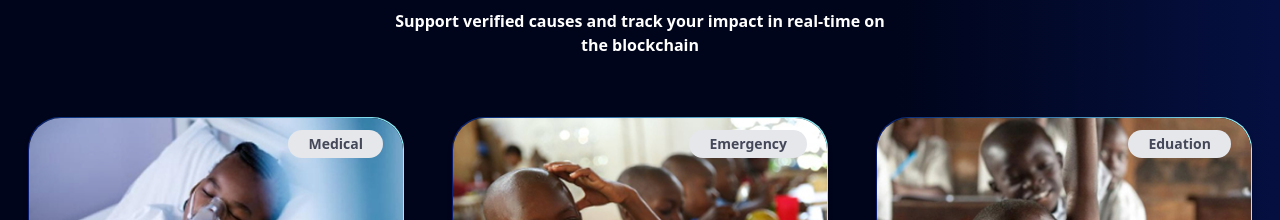
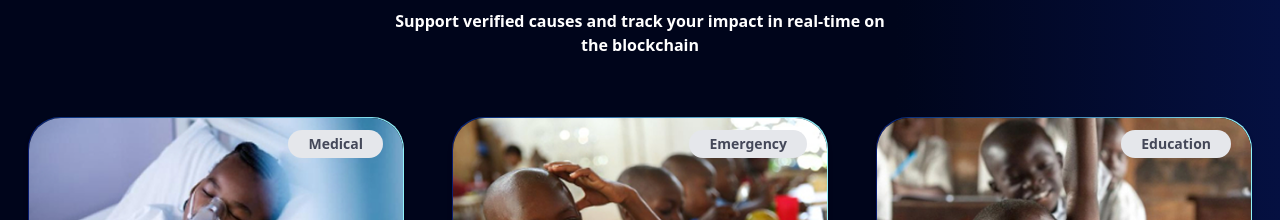
Before and after one commit to ZyraOrg/Zyra, a React (Vite) app in the folder frontend/: page / in a window 1280 px wide. Shown: the part 2220-2440 px from the top of the page. Built offline with nearby package versions, Linux system fonts and the light colour scheme.

Commit message:
fix typo in constants

```diff
--- a/frontend/src/components/ExploreSection/constants.jsx
+++ b/frontend/src/components/ExploreSection/constants.jsx
@@ -29,7 +29,7 @@ export const Card = [
   {
     id: 3,
     image: "/card/cardImage3.png",
-    imageText: "Eduation",
+    imageText: "Education",
     title: "Education fund for Underprivileged Children",
     icon1: <CiUser />,
     name: "Hope Foundation",
```
